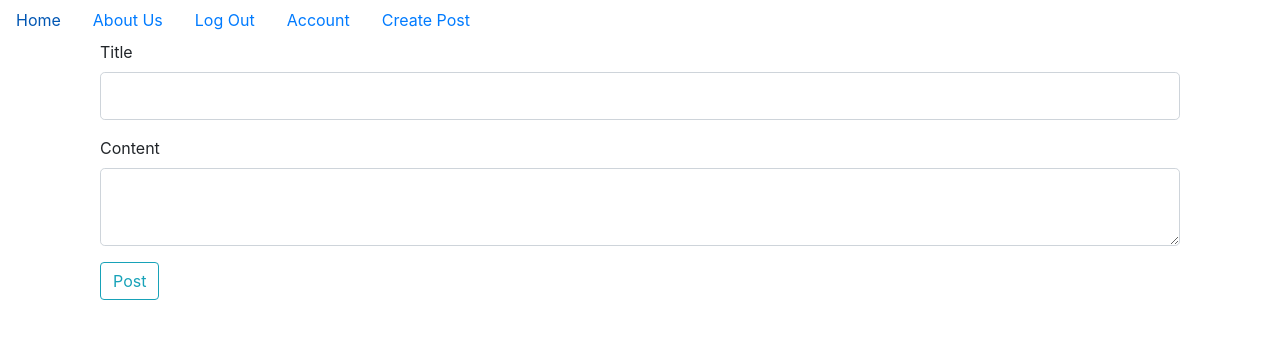
After one commit to thinhnguyenuit/splendid-sun, a Flask app: page /create in a window 1280 px wide. The commit adds this page. Shown: the top 339 px of the page. Run offline with Flask 2, Linux system fonts and the light colour scheme; the visitor is signed in with stand-in values (Sample User, id 1); some libraries are stand-ins or nearby versions.

Commit message:
Add BlogPost view

```diff
--- a/app/app.py
+++ b/app/app.py
@@ -7,6 +7,7 @@ from flask_migrate import Migrate
 from app.core.views import core
 from app.extensions import db, login_manager
 from app.users.views import users
+from app.blog_posts.views import blog_posts
 
 
 def create_app() -> Flask:
@@ -25,6 +26,7 @@ def configure_app(app: Flask) -> None:
 
     app.register_blueprint(core)
     app.register_blueprint(users)
+    app.register_blueprint(blog_posts)
 
 
 def configure_extensions(app: Flask) -> None:
--- /dev/null
+++ b/app/blog_posts/forms.py
@@ -0,0 +1,9 @@
+from flask_wtf import FlaskForm
+from wtforms import StringField, SubmitField, TextAreaField
+from wtforms.validators import DataRequired, Length
+
+
+class BlogPostForm(FlaskForm):
+    title = StringField("Title", validators=[DataRequired(), Length(min=1, max=128)])
+    content = TextAreaField("Content", validators=[DataRequired(), Length(min=1)])
+    submit = SubmitField("Post")
--- /dev/null
+++ b/app/blog_posts/views.py
@@ -0,0 +1,72 @@
+from app.blog_posts.forms import BlogPostForm
+from flask import Blueprint, flash, redirect, render_template, request, url_for, abort
+from flask_login import login_required, current_user
+from app.models import BlogPost
+from app.extensions import db
+from typing import Union
+from werkzeug.wrappers.response import Response
+
+blog_posts = Blueprint("blog_posts", __name__)
+
+
+@blog_posts.route("/create", methods=["GET", "POST"])
+@login_required
+def create_post() -> Union[str, Response]:
+    form = BlogPostForm()
+
+    if form.validate_on_submit():
+        blog_post = BlogPost(
+            title=form.title.data,
+            content=form.content.data,
+            user_id=current_user.id
+        )
+        db.session.add(blog_post)
+        db.session.commit()
+        flash("Blog Post Created")
+        return redirect(url_for("core.index"))
+
+    return render_template("create_post.html", form=form)
+
+
+@blog_posts.route("/<int:blog_post_id>")
+def blog_post(blog_post_id: int) -> str:
+    post = BlogPost.query.get_or_404(blog_post_id)
+    return render_template("blog_post.html", post=post)
+
+
+@blog_posts.route("/<int:blog_post_id>/update", methods=["GET", "POST"])
+@login_required
+def update(blog_post_id: int) -> Union[str, Response]:
+    post = BlogPost.query.get_or_404(blog_post_id)
+
+    if post.author != current_user:
+        abort(403)
+
+    form = BlogPostForm()
+
+    if form.validate_on_submit():
+        post.title = form.title.data
+        post.content = form.content.data
+        db.session.commit()
+        flash("Post Updated")
+        return redirect(url_for("blog_posts.blog_post", blog_post_id=post.id))
+
+    elif request.method == "GET":
+        form.title.data = post.title
+        form.content.data = post.content
+
+    return render_template("create_post.html", title="Update", form=form)
+
+
+@blog_posts.route("/<int:blog_post_id>/delete", methods=["POST"])
+@login_required
+def delete_post(blog_post_id: int) -> Response:
+    post = BlogPost.query.get_or_404(blog_post_id)
+
+    if post.author != current_user:
+        abort(403)
+
+    db.session.delete(post)
+    db.session.commit()
+    flash("Post Deleted")
+    return redirect(url_for("core.index"))
--- a/app/models.py
+++ b/app/models.py
@@ -1,3 +1,5 @@
+from __future__ import annotations
+from datetime import datetime
 from flask_login import UserMixin
 from werkzeug.security import check_password_hash, generate_password_hash
 
@@ -15,6 +17,8 @@ class User(db.Model, UserMixin):
         db.String(64), nullable=False, default="default_profile.jpg"
     )
 
+    posts = db.relationship("BlogPost", backref="author", lazy=True)
+
     def __init__(self, username: str, email: str, password: str) -> None:
         self.username = username
         self.email = email
@@ -30,3 +34,22 @@ class User(db.Model, UserMixin):
 @login_manager.user_loader
 def load_user(user_id: int) -> User:
     return User.query.get(user_id)
+
+
+class BlogPost(db.Model):
+    id = db.Column(db.Integer, primary_key=True)
+    user_id = db.Column(db.Integer, db.ForeignKey("users.id"), nullable=False)
+    title = db.Column(db.String(128), nullable=False)
+    content = db.Column(db.Text, nullable=False)
+    created_at = db.Column(db.DateTime, nullable=False, default=datetime.utcnow)
+    updated_at = db.Column(db.DateTime, nullable=False, default=datetime.utcnow)
+
+    user = db.relationship(User)
+
+    def __init__(self, title: str, content: str, user_id: int) -> None:
+        self.title = title
+        self.content = content
+        self.user_id = user_id
+
+    def __repr__(self) -> str:
+        return f"Post id: {self.id}, title: {self.title}, user_id: {self.user_id}"
--- a/app/templates/base.html
+++ b/app/templates/base.html
@@ -40,6 +40,9 @@
       <li class="nav-link">
         <a href="{{ url_for('users.account') }}">Account</a>
       </li>
+       <li class="nav-link">
+        <a href="{{ url_for('blog_posts.create_post') }}">Create Post</a>
+      </li>
       {% else %}
       <li class="nav-link">
         <a href="{{ url_for('users.login') }}">Log In</a>
--- /dev/null
+++ b/app/templates/create_post.html
@@ -0,0 +1,22 @@
+{% extends "base.html" %}
+{% block content %}
+<div class="container">
+  <form class="form-group" method="POST">
+     {{ form.hidden_tag() }}
+
+     <div class="form-group">
+     {{ form.title.label(class="form-control-label") }}
+     {{ form.title(class="form-control form-control-lg ") }}
+     </div>
+     <div class="form-group">
+     {{ form.content.label(class="form-control-label") }}
+     {{ form.content(class="form-control form-control-lg") }}
+     </div>
+     <div class="form-group">
+         {{ form.submit(class="btn btn-outline-info") }}
+     </div>
+  </form>
+
+</div>
+
+{% endblock content %}
```
Also changed, not shown: app/core/views.py (+5 -2 lines), app/templates/blog_post.html (added, +60 -0 lines), app/templates/index.html (+38 -5 lines), app/templates/macros.html (added, +13 -0 lines), app/templates/user_blog_posts.html (added, +39 -0 lines), app/users/views.py (+9 -1 lines), migrations/versions/62cfa7a9331c_add_blogpost_model.py (added, +36 -0 lines).
